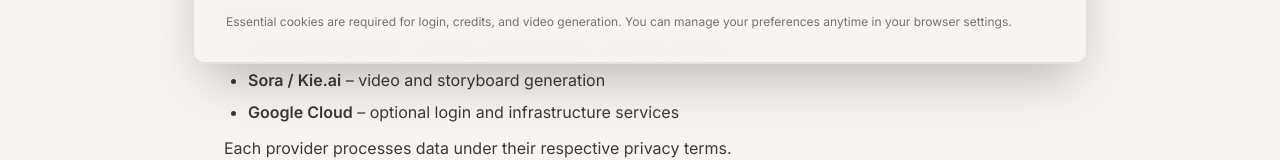
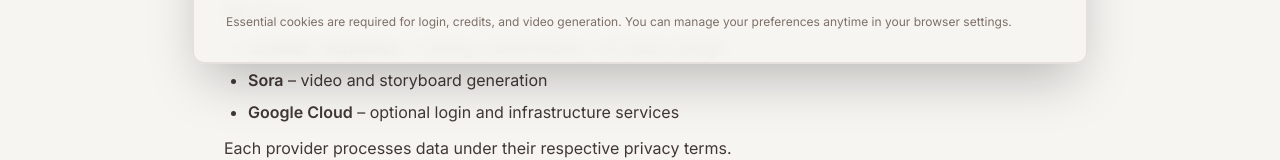
Before and after one commit to envisionedbrands/envisioned-studio-sora, a React (Vite) app: page /privacy in a window 1280 px wide. Shown: the part 712-872 px from the top of the page. Built offline with nearby package versions, Linux system fonts and the light colour scheme.

Commit message:
Fix: Remove "Krei" reference

```diff
--- a/src/pages/Privacy.tsx
+++ b/src/pages/Privacy.tsx
@@ -42,7 +42,7 @@ const Privacy = () => {
               <p className="text-foreground/90 mb-3">We rely on:</p>
               <ul className="list-disc pl-6 space-y-2 text-foreground/90">
                 <li><strong>Lovable / Supabase</strong> – hosting, authentication, and data storage</li>
-                <li><strong>Sora / Kie.ai</strong> – video and storyboard generation</li>
+                <li><strong>Sora</strong> – video and storyboard generation</li>
                 <li><strong>Google Cloud</strong> – optional login and infrastructure services</li>
               </ul>
               <p className="text-foreground/90 mt-3">
```
